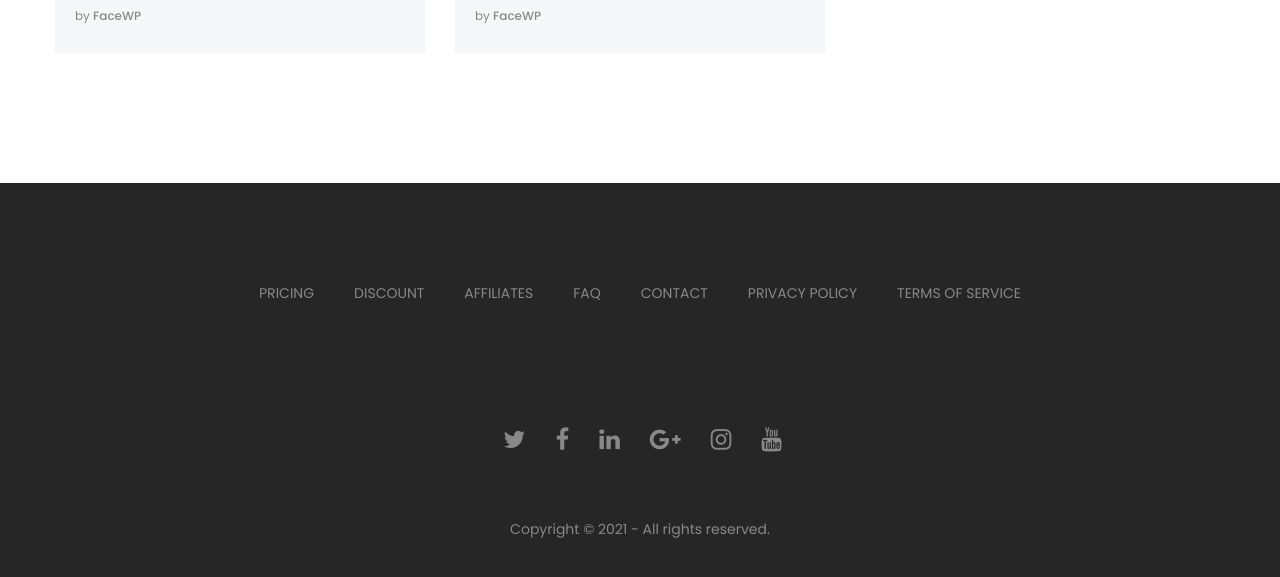
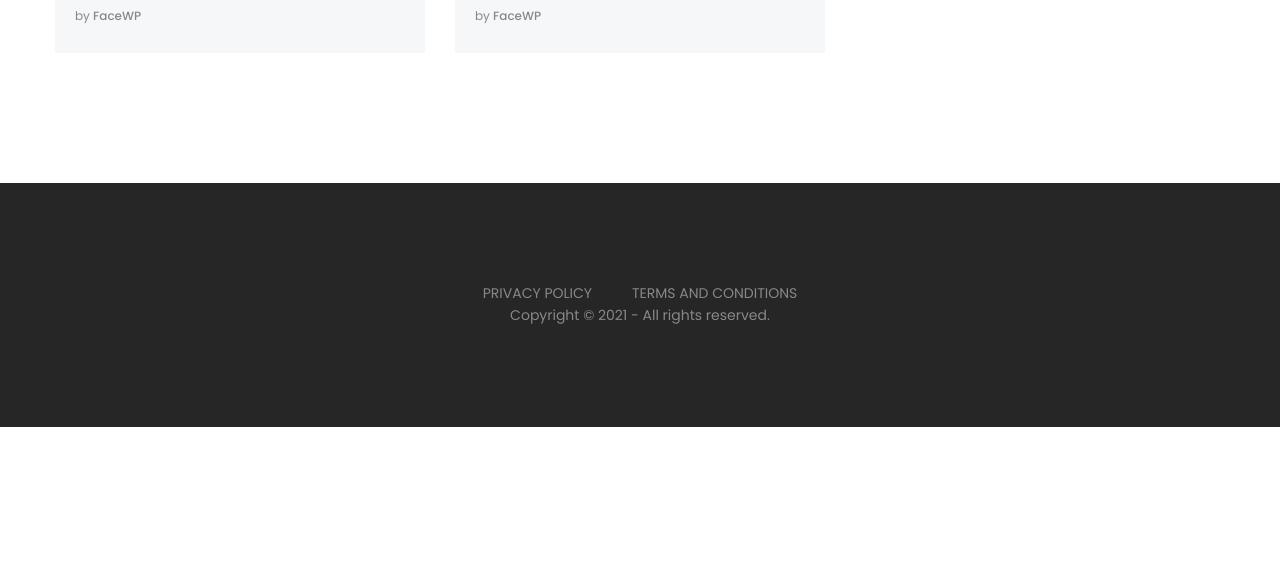
Before and after one commit to facewpofficial/facewpofficial.github.io, a plain HTML site: page themes/index.html in a window 1280 px wide. Shown: the part 942-1519 px from the top of the page. After the commit the page ends 1369 px from the top, so only its background shows below. Drawn offline with Linux system fonts and the light colour scheme.

Commit message:
Theme Listing

```diff
--- a/themes/index.html
+++ b/themes/index.html
@@ -36,7 +36,7 @@
                             <span class="mobile-menu"><i class="hamburger-mobile"></i></span>
                             <ul>
                                 <li class="current-menu-item">
-                                    <a href="index.html">Home</a>
+                                    <a href="../index.html">Home</a>
                                 </li>
                                 <li>
                                     <a href="../themes/index.html">Themes</a>
@@ -107,7 +107,7 @@
 
                                                 <div class="p-actions">
                                                     <a href="least-blog-pro.html" class="button">view detail</a>
-                                                    <a data-fsc-action="Add,Checkout" data-fsc-item-path-value="least-blog-pro" href="#" class="button blue">buy now</a>>
+                                                    <a href="#" class="button blue freemius-purchase" data-config='{ "plugin_id": 7555, "plan_id": 12921, "public_key": "pk_17ddb093059e9aa6790b5c305fdfb" }' data-name="Least Blog Pro">buy now</a>
                                                 </div>
                                             </div>
                                             <!-- .p-thumb -->
@@ -139,40 +139,10 @@
                     <div class="container">
                         <nav class="menu-footer">
                             <ul>
-                            <li><a href="#">Pricing</a></li>
-                            <li><a href="#">Discount</a></li>
-                            <li><a href="#">Affiliates</a></li>
-                            <li><a href="#">FAQ</a></li>
-                            <li><a href="#">Contact</a></li>
-                            <li><a href="#">Privacy policy</a></li>
-                            <li><a href="#">Terms of service</a></li>
+                                <li><a href="privacy-policy.html">Privacy policy</a></li>
+                                <li><a href="terms-and-conditions.html">Terms and Conditions</a></li>
                             </ul>
                         </nav>
-                    <div class="ft-brand">
-                        <a href="index.html"><img src="images/assets-logo-ft.png" alt="" /></a>
-                    </div>
-                    <div class="socials">
-                        <ul>
-                            <li>
-                                <a href="#"><i class="fa fa-twitter"></i></a>
-                            </li>
-                            <li>
-                                <a href="#"><i class="fa fa-facebook"></i></a>
-                            </li>
-                            <li>
-                                <a href="#"><i class="fa fa-linkedin"></i></a>
-                            </li>
-                            <li>
-                                <a href="#"><i class="fa fa-google-plus"></i></a>
-                            </li>
-                            <li>
-                                <a href="#"><i class="fa fa-instagram"></i></a>
-                            </li>
-                            <li>
-                                <a href="#"><i class="fa fa-youtube"></i></a>
-                            </li>
-                        </ul>
-                    </div>
                         <div class="copyright">
                             <p>Copyright &copy; 2021 - All rights reserved.</p>
                         </div>
@@ -181,13 +151,10 @@
                 <!-- .site-footer -->
         </div>
         <!-- #wrapper -->
-        <script
-        id="fsc-api"
-        src="https://d1f8f9xcsvx3ha.cloudfront.net/sbl/0.8.3/fastspring-builder.min.js"
-        type="text/javascript"
-        data-storefront="facewp.test.onfastspring.com/popup-facewp"></script>
         <!-- jQuery -->
         <script src="../assets/vendor/jquery/js/jquery-1.12.4.min.js"></script>
+        <!-- freemius -->
+        <script src="https://checkout.freemius.com/checkout.min.js"></script>
         <!-- Boostrap -->
         <script src="../assets/vendor/bootstrap/js/bootstrap.min.js"></script>
         <!-- OWL CAROUSEL Slider -->
```
Lines whose indentation alone changed are shown as unchanged.
